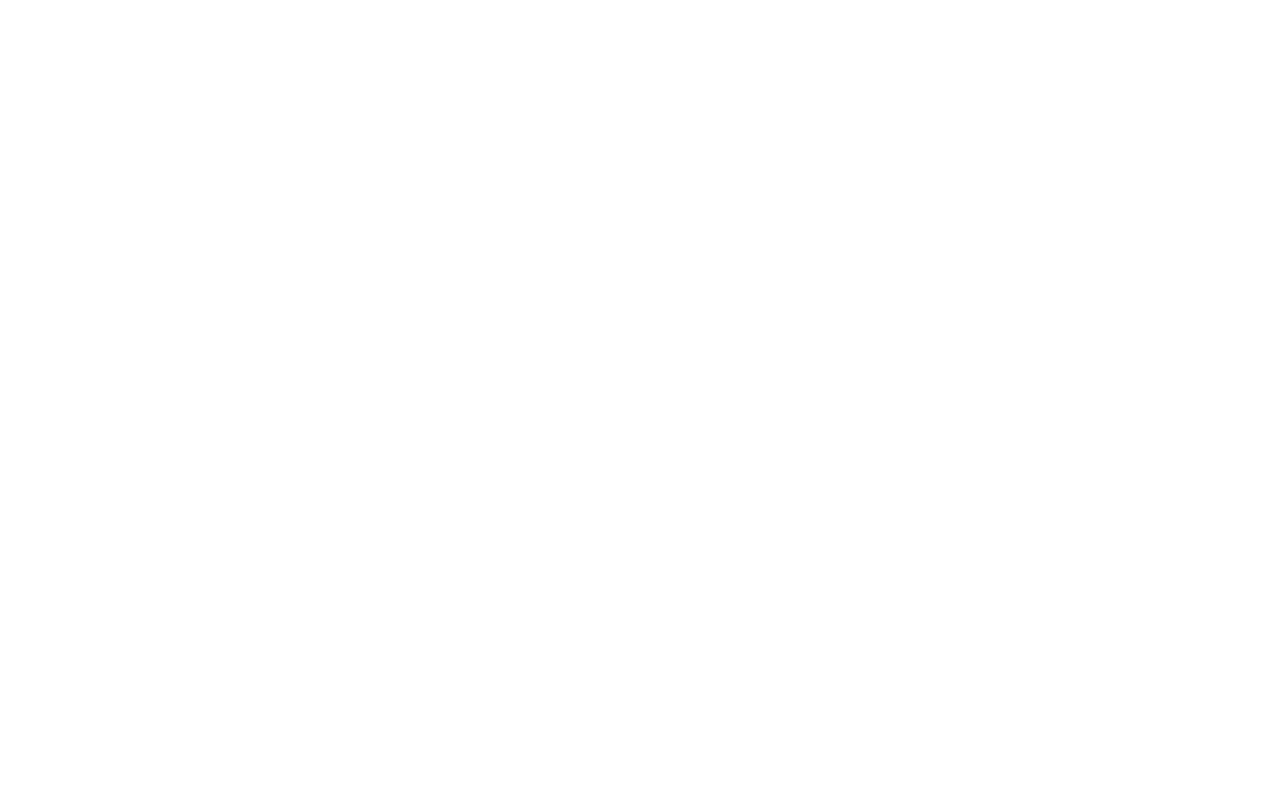
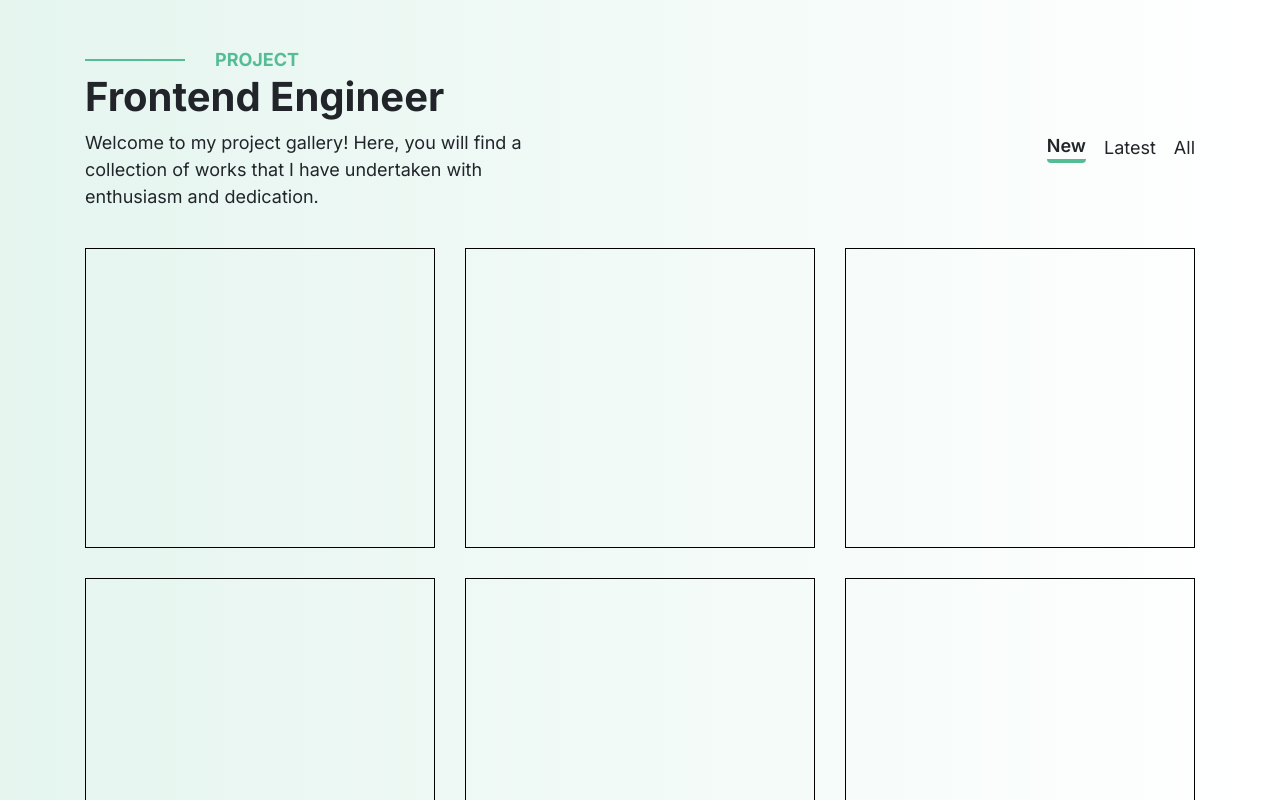
Before and after one commit to Iqbalaulia/my-profile-with-vuejs, a Vue app: page / in a window 1280 px wide. Shown: the part 3900-4700 px from the top of the page. Before the commit the page ends 3886 px from the top, so only its background shows below. Built offline with nearby package versions, Linux system fonts and the light colour scheme.

Commit message:
add: footer and kerangka projects

```diff
--- a/src/assets/scss/base/index.scss
+++ b/src/assets/scss/base/index.scss
@@ -16,7 +16,9 @@
 @import "button";
 @import url("https://fonts.googleapis.com/css2?family=Inter:wght@100;200;300;400;500;600;700;800;900&display=swap");
 @import "../navbar/index.scss";
+@import '../footer/index.scss';
 @import "../home/describe/describe";
 @import "../home/me/me";
 @import "../home/experience/experience";
 @import "../home/recomendation/recomendation";
+@import "../home/project/project";
--- /dev/null
+++ b/src/assets/scss/home/project/_project.scss
@@ -0,0 +1,72 @@
+/** @format */
+
+.projects {
+	padding-top: 60px;
+	padding-bottom: 60px;
+
+	&__header {
+		display: flex;
+		justify-content: space-between;
+		align-items: center;
+	}
+
+	&__title {
+		width: 100%;
+		height: auto;
+		margin-bottom: 30px;
+		.title {
+			display: flex;
+			align-items: center;
+			gap: 30px;
+			.devider {
+				border: 1px solid $primary;
+				width: 100px;
+			}
+			label {
+				margin-bottom: 0 !important;
+				font-size: 18px;
+				font-weight: bold;
+				color: $primary;
+			}
+		}
+
+		.sub-title {
+			width: 50%;
+			label {
+				font-size: 18px;
+			}
+		}
+	}
+
+	&__tabs {
+		display: flex;
+		align-items: center;
+		gap: 18px;
+
+		.tabs_projects {
+			font-size: 18px;
+			font-weight: 400;
+			cursor: pointer;
+		}
+
+		.tabs_active {
+			border-bottom: 4px solid $primary;
+			border-radius: 4px;
+			font-weight: 600;
+
+			&:hover {
+				border-bottom: 4px solid $black-1;
+				color: $primary;
+			}
+		}
+	}
+
+	&__showing{
+		.images{
+			border: 1px solid black;
+			width: 100%;
+			height: 300px;
+			margin-bottom: 30px;
+		}
+	}
+}
--- /dev/null
+++ b/src/components/home/project/index.vue
@@ -0,0 +1,167 @@
+<!-- @format -->
+
+<template>
+	<div class="projects">
+		<div class="container">
+			<div class="row">
+				<div class="col-md-12">
+					<div class="projects__header">
+						<div class="projects__title">
+							<div class="title">
+								<div class="devider"></div>
+								<label for=""> PROJECT</label>
+							</div>
+							<div class="name">
+								<h2>Frontend Engineer</h2>
+							</div>
+							<div class="sub-title">
+								<label
+									>Welcome to my project gallery! Here, you will find a
+									collection of works that I have undertaken with enthusiasm and
+									dedication.
+								</label>
+							</div>
+						</div>
+						<div class="projects__tabs">
+							<div
+								@click="changeProjectTab('new')"
+								:class="tabsProject === `new` ? `tabs_active` : ``"
+								class="tabs_projects"
+								>New</div
+							>
+							<div
+								@click="changeProjectTab('latest')"
+								:class="tabsProject === `latest` ? `tabs_active` : ``"
+								class="tabs_projects"
+								>Latest</div
+							>
+							<div
+								@click="changeProjectTab('all')"
+								:class="tabsProject === `all` ? `tabs_active` : ``"
+								class="tabs_projects"
+								>All</div
+							>
+						</div>
+					</div>
+				</div>
+			</div>
+			<div v-if="tabsProject === `new`" class="projects__showing">
+				<div class="row">
+					<div class="col-md-4">
+						<div class="images">
+							<img src="" alt="" />
+						</div>
+					</div>
+					<div class="col-md-4">
+						<div class="images">
+							<img src="" alt="" />
+						</div>
+					</div>
+					<div class="col-md-4">
+						<div class="images">
+							<img src="" alt="" />
+						</div>
+					</div>
+					<div class="col-md-4">
+						<div class="images">
+							<img src="" alt="" />
+						</div>
+					</div>
+					<div class="col-md-4">
+						<div class="images">
+							<img src="" alt="" />
+						</div>
+					</div>
+					<div class="col-md-4">
+						<div class="images">
+							<img src="" alt="" />
+						</div>
+					</div>
+				</div>
+			</div>
+			<div v-if="tabsProject === `latest`" class="projects__showing">
+				<div class="row">
+					<div class="col-md-4">
+						<div class="images">
+							<img src="" alt="" />
+						</div>
+					</div>
+					<div class="col-md-4">
+						<div class="images">
+							<img src="" alt="" />
+						</div>
+					</div>
+					<div class="col-md-4">
+						<div class="images">
+							<img src="" alt="" />
+						</div>
+					</div>
+					<div class="col-md-4">
+						<div class="images">
+							<img src="" alt="" />
+						</div>
+					</div>
+					<div class="col-md-4">
+						<div class="images">
+							<img src="" alt="" />
+						</div>
+					</div>
+					<div class="col-md-4">
+						<div class="images">
+							<img src="" alt="" />
+						</div>
+					</div>
+				</div>
+			</div>
+			<div v-if="tabsProject === `all`" class="projects__showing">
+				<div class="row">
+					<div class="col-md-4">
+						<div class="images">
+							<img src="" alt="" />
+						</div>
+					</div>
+					<div class="col-md-4">
+						<div class="images">
+							<img src="" alt="" />
+						</div>
+					</div>
+					<div class="col-md-4">
+						<div class="images">
+							<img src="" alt="" />
+						</div>
+					</div>
+					<div class="col-md-4">
+						<div class="images">
+							<img src="" alt="" />
+						</div>
+					</div>
+					<div class="col-md-4">
+						<div class="images">
+							<img src="" alt="" />
+						</div>
+					</div>
+					<div class="col-md-4">
+						<div class="images">
+							<img src="" alt="" />
+						</div>
+					</div>
+				</div>
+			</div>
+		</div>
+	</div>
+</template>
+
+<script>
+export default {
+	data() {
+		return {
+			tabsProject: "new",
+		};
+	},
+	methods: {
+		changeProjectTab(payload) {
+			this.tabsProject = payload;
+		},
+	},
+};
+</script>
--- a/src/views/Homepage/index.vue
+++ b/src/views/Homepage/index.vue
@@ -7,6 +7,7 @@
 			<Me />
 			<Experiences />
 			<Recomendation />
+			<MyProject />
 		</div>
 	</Layout>
 </template>
@@ -23,6 +24,7 @@
 		Me: () => import("@/components/home/me"),
 		Experiences: () => import("@/components/home/experiences"),
 		Recomendation: () => import("@/components/home/recomendation"),
+		MyProject: () => import("@/components/home/project"),
 		// SectionJourney: () => import("@/components/Journey"),
 		// SectionMe: () => import("@/components/Me"),
 		// SectionWorking: () => import("@/components/Working"),
--- /dev/null
+++ b/src/views/Layout/Footer/index.vue
@@ -0,0 +1,20 @@
+<!-- @format -->
+
+<template>
+	<!-- Remove the container if you want to extend the Footer to full width. -->
+<div>
+
+  <footer class="bg-dark text-center text-white">
+
+
+  <!-- Copyright -->
+  <div class="text-center p-3" style="background-color: rgba(0, 0, 0, 0.2);">
+    © 2023 Copyright:
+    <a class="text-white" href="https://iqbalaulia.netlify.app/">Muhammad iqbal aMDBootstrap.comulia rafi | v.0.1</a>
+  </div>
+  <!-- Copyright -->
+</footer>
+
+</div>
+<!-- End of .container -->
+</template>
--- a/src/views/Layout/index.vue
+++ b/src/views/Layout/index.vue
@@ -10,6 +10,8 @@
 			<div>
 				<slot />
 			</div>
+
+			<Footer />
 		</div>
 	</transition>
 </template>
@@ -19,6 +21,7 @@
 	name: "Layout",
 	components: {
 		Navbar: () => import("./Navbar"),
+		Footer: () => import("./Footer"),
 	},
 };
 </script>
```
Also changed, not shown: src/assets/scss/footer/index.scss (added).
